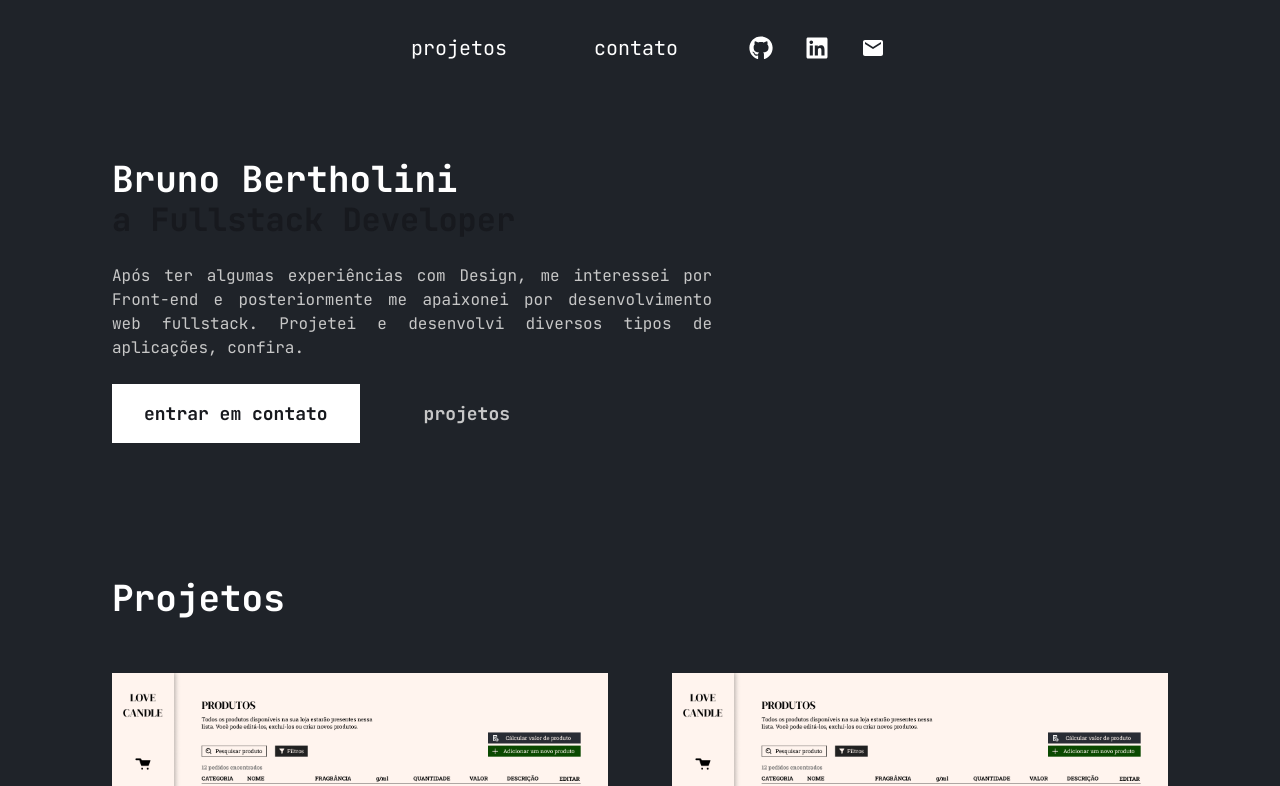
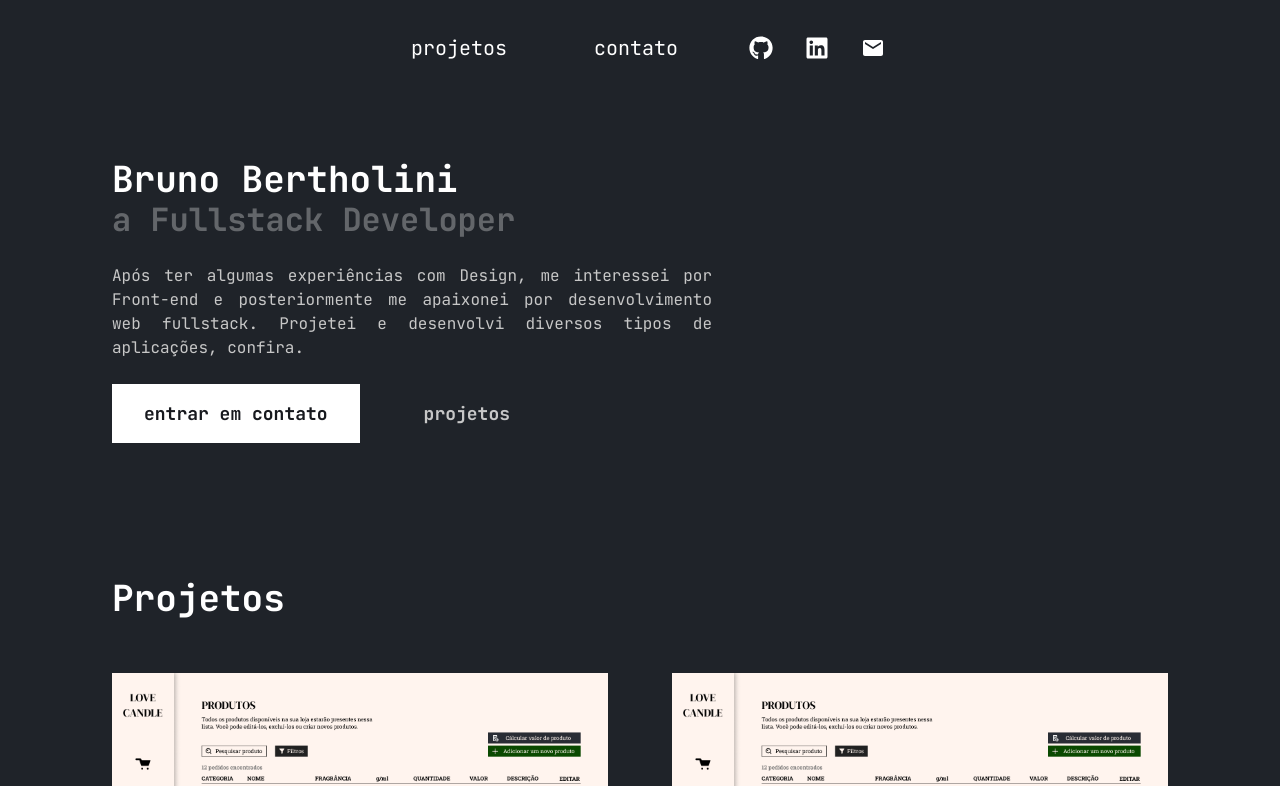
Before and after one commit to brbertholini/portfolio, a React (Vite) app: page / in a window 1280 px wide. Shown: the top 786 px of the page. Built offline with nearby package versions, Linux system fonts and the light colour scheme.

Commit message:
STYLE: color fix

```diff
--- a/src/App.jsx
+++ b/src/App.jsx
@@ -10,7 +10,7 @@ function App() {
       <div className="flex flex-row justify-between">
         <div className="w-[600px] mt-14 flex flex-col">
           <h1 className="text-[36px] font-jetbrains font-semibold text-white">Bruno Bertholini</h1>
-          <h1 className="mt-[-10px] text-[32px] font-jetbrains font-semibold text-[#17191E]">a Fullstack Developer</h1>
+          <h1 className="mt-[-10px] text-[32px] font-jetbrains font-semibold text-white opacity-30">a Fullstack Developer</h1>
           <p className="mt-5 text-[16px] font-jetbrains text-[#C7C7C7] text-justify">Após ter algumas experiências com Design, me interessei por Front-end e posteriormente me apaixonei por desenvolvimento web fullstack. Projetei e desenvolvi diversos tipos de aplicações, confira.</p>
           <div className="flex">
             <button className="hover:opacity-60 transition ease-in-out delay-80 mt-6 text-[#17191E] text-[18px] font-semibold bg-white p-4 pl-8 pr-8 font-jetbrains">entrar em contato</button>
```
